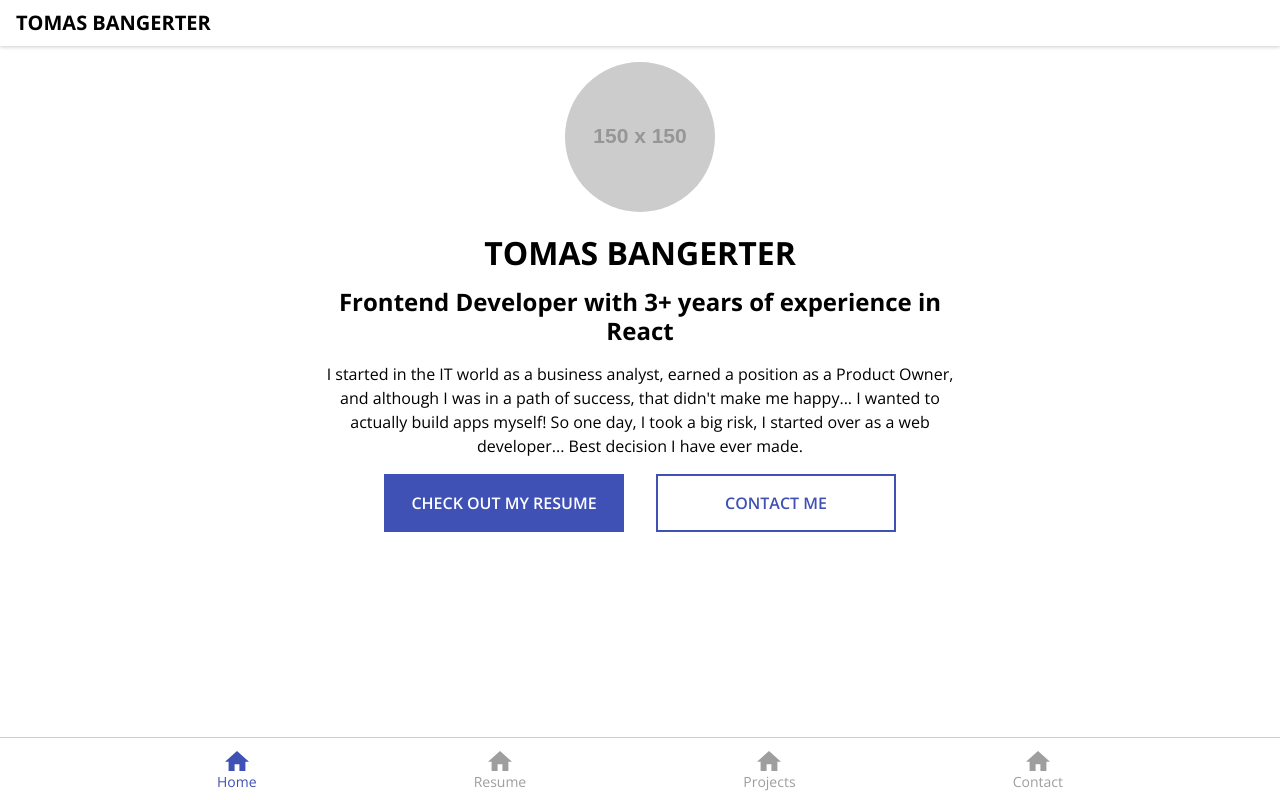
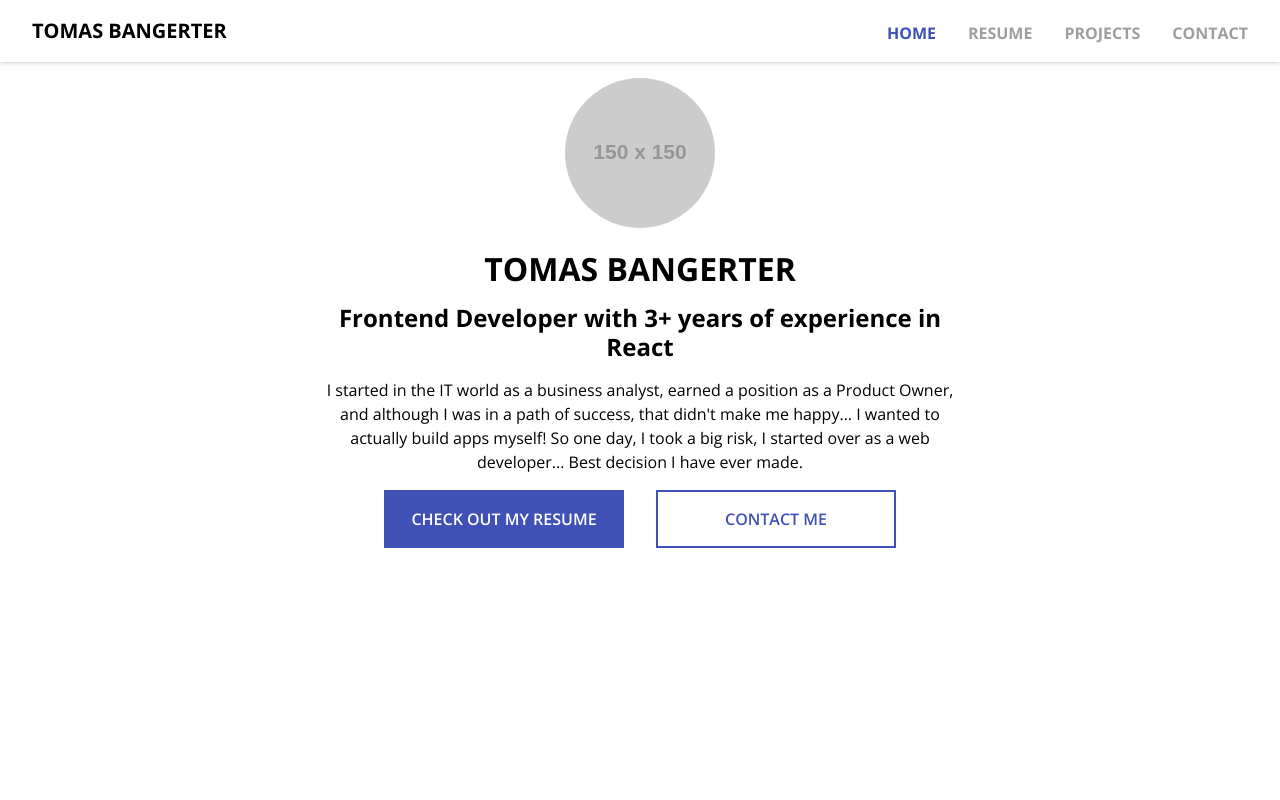
Before and after one commit to tommynueve/personal-website, a Next.js app: page / in a window 1280 px wide. Built offline with nearby package versions, Linux system fonts and the light colour scheme.

Commit message:
Added top navigation bar and conditionally displaying bottom navbar only for small screens, and top navbar for all the rest.

```diff
--- a/components/navbar/index.tsx
+++ b/components/navbar/BottomNavbar.tsx
@@ -1,12 +1,10 @@
-import Link from 'next/link';
-
 import HomeIcon from '@components/icons/HomeIcon';
 import style from './Navbar.module.scss';
 import MenuLinkItem from './MenuLinkItem';
 
-const Navbar: React.FC = () => {
+const BottomNavbar: React.FC = () => {
   return (
-    <nav className={style.nav}>
+    <nav className={style['bottom-nav']}>
       <ul>
         <li>
           <MenuLinkItem name='Home' url='/' icon={<HomeIcon />} />
@@ -25,4 +23,4 @@ const Navbar: React.FC = () => {
   );
 };
 
-export default Navbar;
+export default BottomNavbar;
--- /dev/null
+++ b/components/navbar/MainNavbar.tsx
@@ -0,0 +1,25 @@
+import style from './Navbar.module.scss';
+import MenuLinkItem from './MenuLinkItem';
+
+const MainNavbar = () => {
+  return (
+    <nav className={style['top-nav']}>
+      <ul>
+        <li>
+          <MenuLinkItem name='Home' url='/' />
+        </li>
+        <li>
+          <MenuLinkItem name='Resume' url='/resume' />
+        </li>
+        <li>
+          <MenuLinkItem name='Projects' url='/projects' />
+        </li>
+        <li>
+          <MenuLinkItem name='Contact' url='/contact' />
+        </li>
+      </ul>
+    </nav>
+  );
+};
+
+export default MainNavbar;
--- a/components/navbar/MenuLinkItem.tsx
+++ b/components/navbar/MenuLinkItem.tsx
@@ -6,7 +6,7 @@ import style from './MenuLinkItem.module.scss';
 interface Props {
   name: string;
   url: string;
-  icon: React.ReactElement;
+  icon?: React.ReactElement;
 }
 
 const MenuLinkItem: React.FC<Props> = ({ name, url, icon }) => {
--- a/components/navbar/Navbar.module.scss
+++ b/components/navbar/Navbar.module.scss
@@ -1,6 +1,11 @@
 @use '@styles/colors';
+@use '@styles/mixins';
 
-.nav {
+.bottom-nav {
+  @include mixins.mq(sm) {
+    display: none;
+  }
+
   position: fixed;
   bottom: 0;
   z-index: 1;
@@ -14,3 +19,25 @@
     border-top: 1px solid rgba(colors.$grey, 0.5);
   }
 }
+
+.top-nav {
+  font-weight: 700;
+  text-transform: uppercase;
+  font-size: 1.5rem;
+  display: none;
+  @include mixins.mq(sm) {
+    display: block;
+  }
+
+  ul {
+    display: flex;
+
+    @include mixins.allChildExceptLast {
+      margin-right: 2rem;
+    }
+  }
+
+  p {
+    font-size: 1rem;
+  }
+}
--- a/sections/home/Home.module.scss
+++ b/sections/home/Home.module.scss
@@ -6,7 +6,7 @@
   text-align: center;
   max-width: 40rem;
   margin: 0 auto;
-  & > :not(:last-child) {
+  @include mixins.allChildExceptLast {
     margin-bottom: 1rem;
   }
 }
@@ -19,7 +19,7 @@
   @include mixins.mq(md) {
     display: flex;
     justify-content: center;
-    & > :not(:last-child) {
+    @include mixins.allChildExceptLast {
       margin-right: 2rem;
     }
   }
--- a/sections/layout/Header.module.scss
+++ b/sections/layout/Header.module.scss
@@ -7,8 +7,9 @@
 }
 
 .header {
-  padding: 0.5rem 1rem;
+  padding: 1rem 2rem;
   box-shadow: 0 1px 4px 0 rgb(0 0 0 / 20%);
   display: flex;
   justify-content: space-between;
+  align-items: center;
 }
--- a/sections/layout/Header.tsx
+++ b/sections/layout/Header.tsx
@@ -1,9 +1,11 @@
+import MainNavbar from '@components/navbar/MainNavbar';
 import style from './Header.module.scss';
 
 const Header = () => {
   return (
     <header className={style.header}>
       <a className={style.name}>Tomas Bangerter</a>
+      <MainNavbar />
     </header>
   );
 };
--- a/sections/layout/index.tsx
+++ b/sections/layout/index.tsx
@@ -1,4 +1,4 @@
-import Navbar from '@components/navbar';
+import BottomNavbar from '@components/navbar/BottomNavbar';
 import Header from './Header';
 import style from './Layout.module.scss';
 
@@ -7,7 +7,7 @@ const Layout: React.FC = ({ children }) => {
     <div className={style.layout}>
       <Header />
       <main>{children}</main>
-      <Navbar />
+      <BottomNavbar />
     </div>
   );
 };
--- a/styles/_mixins.scss
+++ b/styles/_mixins.scss
@@ -7,3 +7,9 @@
     @content;
   }
 }
+
+@mixin allChildExceptLast() {
+  & > :not(:last-child) {
+    @content;
+  }
+}
```
